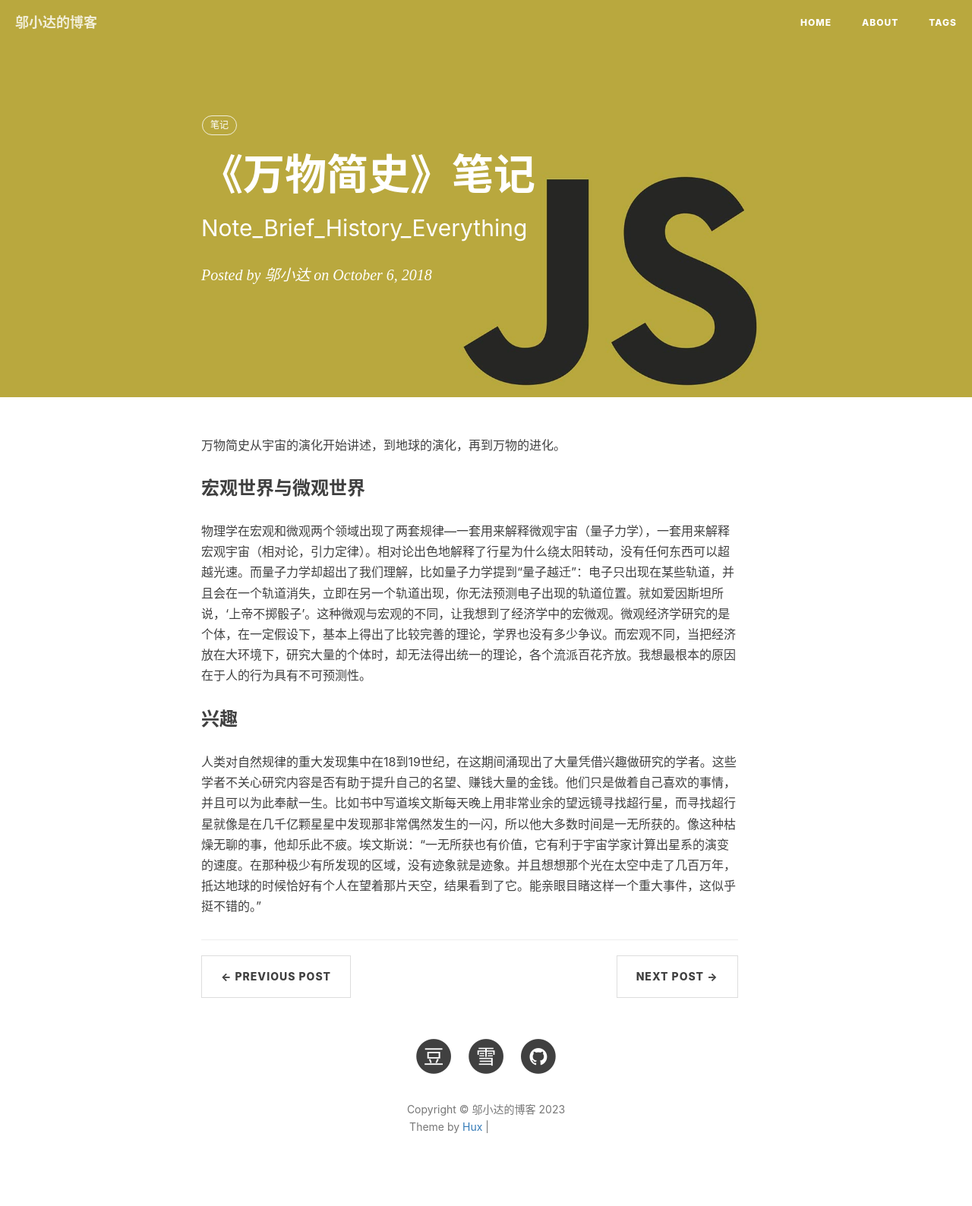
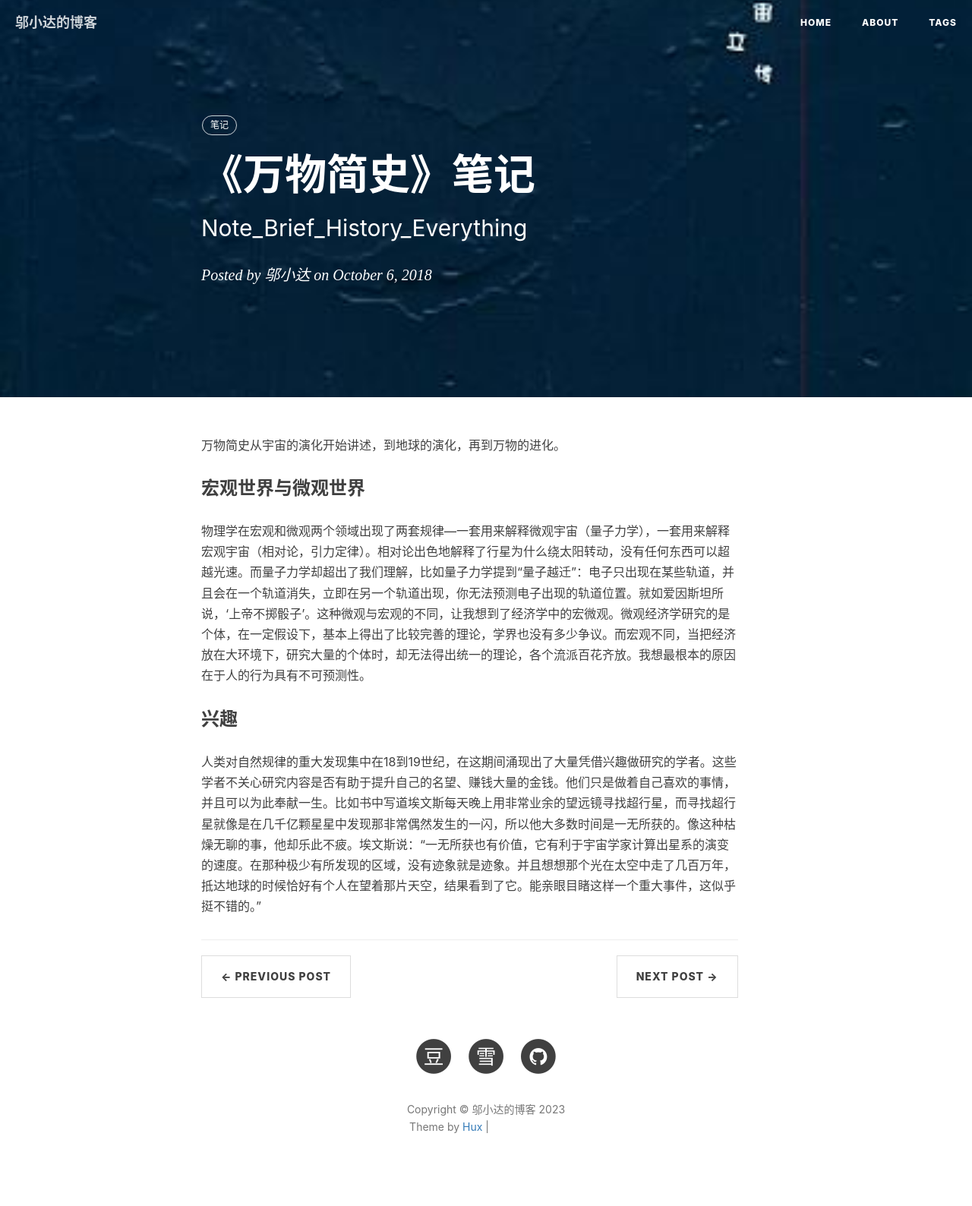
Before and after one commit to wuxiaoda/wuxiaoda.github.io, a Jekyll site: the page built from _posts/2018-10-06-Note_Brief_History_Everything.md, in a window 1280 px wide. Shown: the whole page at 76% size. Built offline with Jekyll 4.4.1, drawn with Linux system fonts in a browser that asks for light colours; nearby versions of some CDN libraries; comment, search, counter and statistics services are not loaded; grey boxes are pictures that could not be loaded.

Commit message:
Update 2018-10-06-Note_Brief_History_Everything.md

```diff
--- a/_posts/2018-10-06-Note_Brief_History_Everything.md
+++ b/_posts/2018-10-06-Note_Brief_History_Everything.md
@@ -4,7 +4,7 @@
 subtitle:   "Note_Brief_History_Everything"
 date:       2018-10-06
 author:     "邬小达"
-header-img: "img/post-bg-js-version.jpg"
+header-img: "img/post-Brief_History_Everything.jpg"
 tags:
     - 笔记
 ---
```
